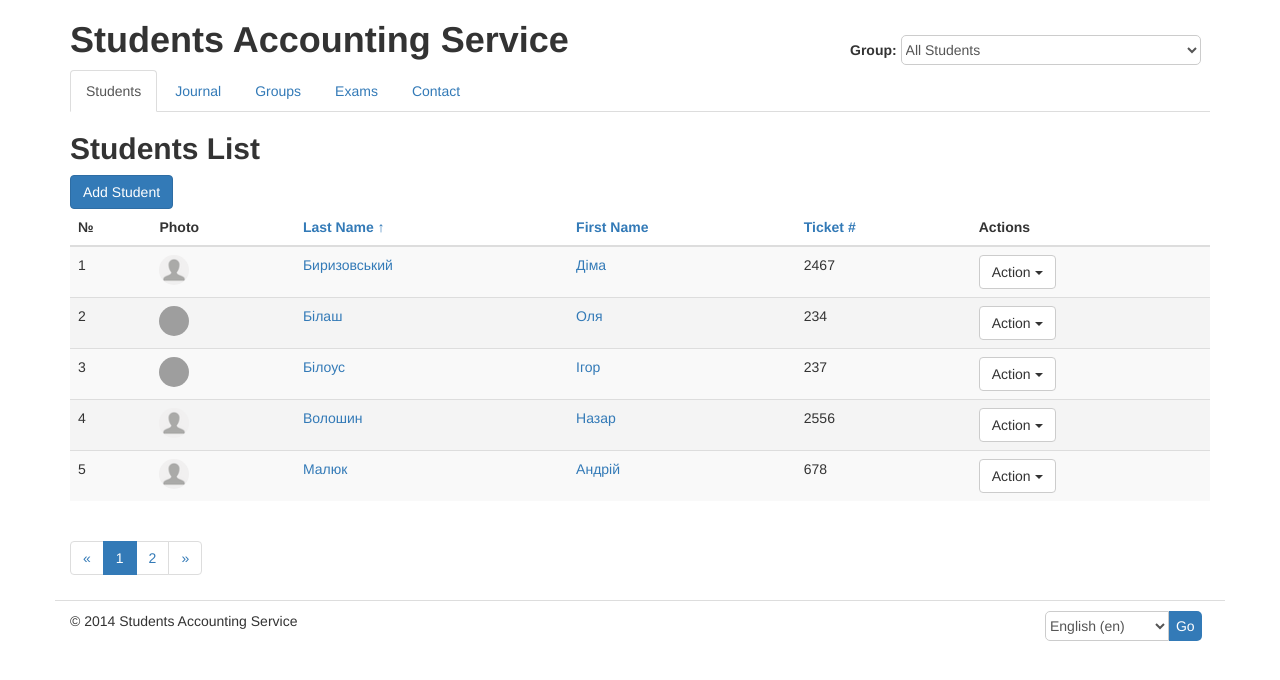
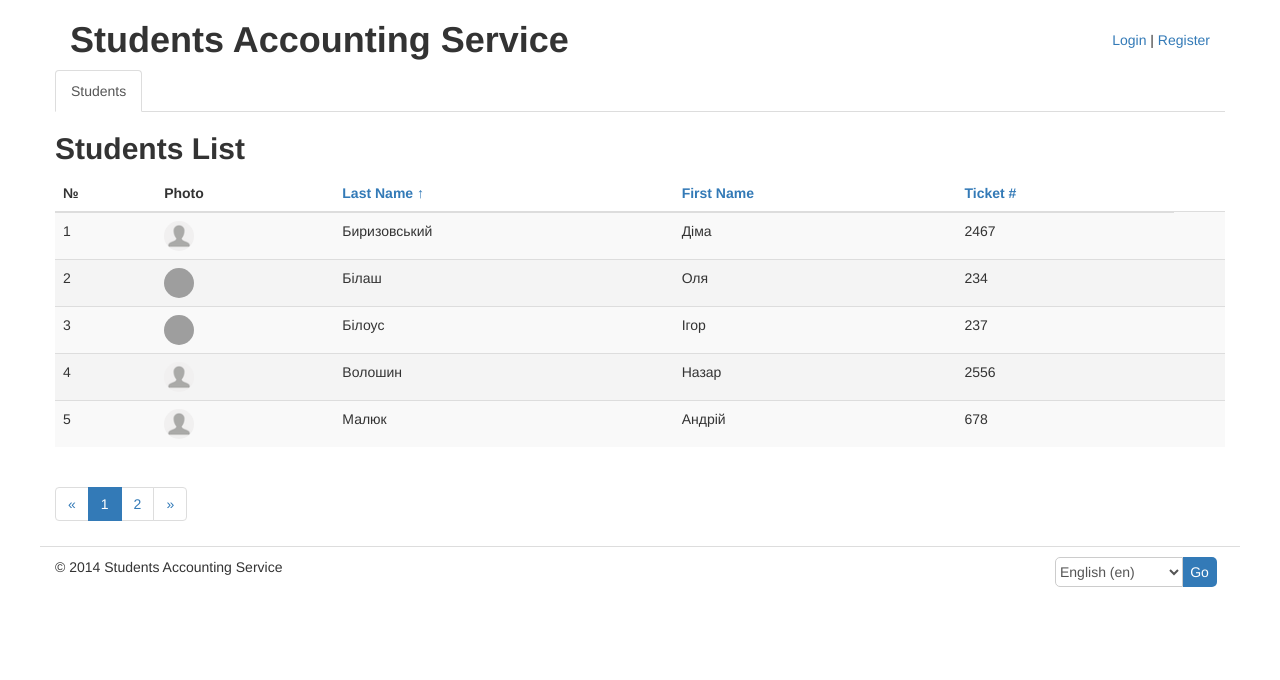
Before and after one commit to igorkobilous/igorko, a Django app: page / in a window 1280 px wide. Shown: the top 680 px of the page. Run offline with Django 3.2, Linux system fonts and the light colour scheme; data comes from the database, SQL or seed files in the repository; some libraries are stand-ins or nearby versions; grey boxes are pictures that could not be loaded.

Commit message:
12 chapter

```diff
--- a/requirements.txt
+++ b/requirements.txt
@@ -3,3 +3,4 @@ Pillow
 MySQL-python
 django-crispy-forms==1.4.0
 python-dateutil
+django-registration-redux==1.3
--- a/students/static/css/main.css
+++ b/students/static/css/main.css
@@ -131,3 +131,8 @@ max-width: 300px;
 #ajax-progress-indicator {
 	display: none;
 }
+
+#user-toolbar {
+	margin-top: 30px;
+	text-align: right;
+}
--- a/students/templates/students/base.html
+++ b/students/templates/students/base.html
@@ -27,10 +27,11 @@
 		<div class="row" id="header">
 
 			<!-- Logo-->
-			<div class="col-xs-8">
+			<div class="col-xs-6">
 				<h1>{% trans "Students Accounting Service" %}</h1>
 			</div>
 			<!-- Groups Selector-->
+			{% if user.is_authenticated %}
 			<div class="col-xs-4" id="group-selector">
 				<strong>{% trans "Group:" %}</strong>
 				<select>
@@ -41,6 +42,17 @@
 					{% endfor %}
 				</select>
 			</div>
+			<!-- User's toolbar for authenticated users -->
+			<div class="col-xs-2" id="user-toolbar">
+				<a href="{% url "profile" %}">{{ user.get_full_name|default:user.username }}</a>|
+				<a href="{% url "users:auth_logout" %}">{% trans "Logout" %}</a>
+			</div>
+			{% else %}
+			<!-- User's toolbar for anonymous users -->
+			<div class="col-xs-6" id="user-toolbar">
+        		<a href="{% url "users:auth_login" %}">{% trans "Login" %}</a> |
+        		<a href="{% url "users:registration_register" %}">{% trans "Register" %}</a>
+			{% endif %}
 		</div>
 		<!-- End Header-->
 
@@ -49,10 +61,14 @@
 			<div class="col-xs-12">
 				<ul class="nav nav-tabs">
 				  <li role="presentation" {% if request.path == '/' %}class="active"{% endif %}><a href="{% url "home" %}" class="newurl">{% trans "Students" %}</a></li>
+				  {% if user.is_authenticated %}
 				  <li role="presentation" {% if '/journal' in request.path  %}class="active"{% endif %}><a href="{% url "journal" %}" class="newurl">{% trans "Journal" %}</a></li>
 				  <li role="presentation" {% if  '/groups' in request.path %}class="active"{% endif %}><a href="{% url "groups" %}" class="newurl">{% trans "Groups" %}</a></li>
 					<li role="presentation" {% if  '/exams' in request.path %}class="active"{% endif %}><a href="{% url "exams" %}" class="newurl">{% trans "Exams" %}</a></li>
+					{% endif %}
+					{% if perms.auth.add_user %}
 					<li role="presentation" {% if '/contact-admin' in request.path %}class="active"{% endif %}><a href="{% url "contact_admin" %}" class="newurl">{% trans "Contact" %}</a></li>
+					{% endif %}
 				</ul>
 			</div>
 		</div>
--- a/students/templates/students/students_list.html
+++ b/students/templates/students/students_list.html
@@ -8,7 +8,9 @@
 
 			{% block content %}
 				<!-- Add student Button-->
+				{% if user.is_authenticated %}
 				<a class="btn btn-primary" href="{% url "students_add" %}">{% trans "Add Student" %}</a>
+				{% endif %}
 
 				<!-- Start students Listing -->
 				{% if students %}
@@ -41,7 +43,9 @@
 							{% elif order_by == 'ticket' and reverse == '1' %}&darr;
 							{% endif %}</a>
 							</th>
+							{% if user.is_authenticated %}
 							<th>{% trans "Actions" %}</th>
+							{% endif %}
 						</tr>
 					</thead>
 					{% endwith %}
@@ -64,10 +68,11 @@
 					               height="30" width="30" />
 					    	{% endif %}
 							</td>
-							<td><a href="{% url "students_edit" student.id %}" class="student-edit-form-link">{{ student.last_name }}</a></td>
-							<td><a href="{% url "students_edit" student.id %}" class="student-edit-form-link">{{ student.first_name }}</a></td>
+							<td>{% if user.is_authenticated %}<a href="{% url "students_edit" student.id %}" class="student-edit-form-link">{{ student.last_name }}</a>{% else %}{{ student.last_name }}{% endif %}</td>
+							<td>{% if user.is_authenticated %}<a href="{% url "students_edit" student.id %}" class="student-edit-form-link">{{ student.first_name }}</a>{% else %}{{ student.first_name }}{% endif %}</td>
 							<td>{{ student.ticket }}</td>
 							<td>
+								{% if user.is_authenticated %}
 								<div class="btn-group">
   									<button type="button" class="btn btn-default dropdown-toggle" data-toggle="dropdown" aria-expanded="false">{% trans "Action" %} <span class="caret"></span>
   									</button>
@@ -77,6 +82,7 @@
 								    <li><a href="{% url "students_delete" student.id %}">{%  trans "Delete" %}</a></li>
 								  </ul>
 								</div>
+								{% endif %}
 							</td>
 						</tr>
 						{% endfor%}
--- a/students/views/journal.py
+++ b/students/views/journal.py
@@ -6,6 +6,8 @@ from calendar import monthrange, weekday, day_abbr
 from django.http import JsonResponse
 from django.core.urlresolvers import reverse
 from django.views.generic.base import TemplateView
+from django.utils.decorators import method_decorator
+from django.contrib.auth.decorators import login_required
 
 from ..models import MonthJournal, Student
 from ..util import paginate, get_current_group
@@ -94,3 +96,7 @@ class JournalView(TemplateView):
 		setattr(journal, 'present_day%d' % current_date.day, present)
 		journal.save()
 		return JsonResponse({'status': 'success'})
+
+	@method_decorator(login_required)
+	def dispatch(self, *args, **kwargs):
+		return super(JournalView, self).dispatch(*args, **kwargs)
--- a/students/views/students.py
+++ b/students/views/students.py
@@ -6,6 +6,8 @@ from django.core.paginator import Paginator, EmptyPage, PageNotAnInteger
 from django.views.generic import UpdateView
 from django.views.generic import DeleteView
 from django.forms import ModelForm
+from django.utils.decorators import method_decorator
+from django.contrib.auth.decorators import login_required
 
 from django.utils.translation import ugettext as _
 from django.contrib import messages
@@ -45,7 +47,7 @@ def students_list(request):
 	return render(request, 'students/students_list.html', context)
 
 
-
+@login_required
 def students_add(request):
 	#was form posted
 	if request.method == "POST":
@@ -196,6 +198,10 @@ class StudentUpdateView(UpdateView):
 		else:
 			return super(StudentUpdateView, self).post(request, *args, **kwargs)
 
+	@method_decorator(login_required)
+	def dispatch(self, *args, **kwargs):
+		return super(StudentUpdateView, self).dispatch(*args, **kwargs)
+
 
 class StudentDeleteView(DeleteView):
 	model = Student
@@ -204,3 +210,7 @@ class StudentDeleteView(DeleteView):
 	def get_success_url(self):
 		messages.warning(self.request, _(u"Student deleted successfuly"))
 		return reverse('home')
+
+	@method_decorator(login_required)
+	def dispatch(self, *args, **kwargs):
+		return super(StudentDeleteView, self).dispatch(*args, **kwargs)
--- a/studentsdb/urls.py
+++ b/studentsdb/urls.py
@@ -16,12 +16,17 @@ Including another URLconf
 from django.conf.urls import patterns, include, url
 from django.conf.urls.i18n import i18n_patterns
 from django.contrib import admin
-from students.views.students import StudentUpdateView, StudentDeleteView
-from students.views.groups import GroupUpdateView, GroupCreateView, GroupDeleteView
+
+from students.views.students import StudentUpdateView, StudentDeleteView, students_list, students_add
+from students.views.groups import GroupUpdateView, GroupCreateView, GroupDeleteView, groups_list
 from students.views.exams import ExamCreateView, ExamUpdateView, ExamDeleteView
-from students.views.contact_admin import ContactFormView
 from students.views.journal import JournalView
 from students.models import Group
+
+from django.contrib.auth import views as auth_views
+from django.contrib.auth.decorators import login_required
+from django.views.generic.base import RedirectView, TemplateView
+
 
 from .settings import MEDIA_ROOT, DEBUG
 
@@ -44,8 +49,7 @@ urlpatterns = patterns('',
 
     # Groups urls
     url(r'^groups/$', 'students.views.groups.groups_list', name='groups'),
-    url(r'^groups/add/$',
-        GroupCreateView.as_view(),
+    url(r'^groups/add/$', GroupCreateView.as_view(),
         name='groups_add'),
     url(r'^groups/(?P<pk>\d+)/edit/$',
         GroupUpdateView.as_view(),
@@ -69,6 +73,17 @@ urlpatterns = patterns('',
         ExamDeleteView.as_view(),
         name='exams_delete'),
 
+    # User Related urls
+    url(r'^users/profile/$', login_required(TemplateView.as_view(
+        template_name='registration/profile.html')), name='profile'),
+    url(r'^users/logout/$', auth_views.logout, kwargs={'next_page': 'home'},
+        name='auth_logout'),
+    url(r'^register/complete/$', RedirectView.as_view(pattern_name='home'),
+        name='registration_complete'),
+    url(r'^users/', include('registration.backends.simple.urls',
+        namespace='users')),
+
+
 
     url(r'^admin/', include(admin.site.urls)),
 
@@ -77,13 +92,9 @@ urlpatterns = patterns('',
     url(r'^i18n/', include('django.conf.urls.i18n')),
 
     #Contact Admin form
-    url(r'^contact-admin/$', ContactFormView.as_view(),
-            name = 'contact_admin'),
+    url(r'^contact-admin/$', 'students.views.contact_admin.contact_admin',
+        name='contact_admin')
     )
-
-
-
-
 
 
 if DEBUG:
```
Also changed, not shown: students/views/contact_admin.py (+39 -3 lines), students/views/exams.py (+14 -0 lines), students/views/groups.py (+6 -7 lines), studentsdb/settings.py (+11 -3 lines), 2 other files.
